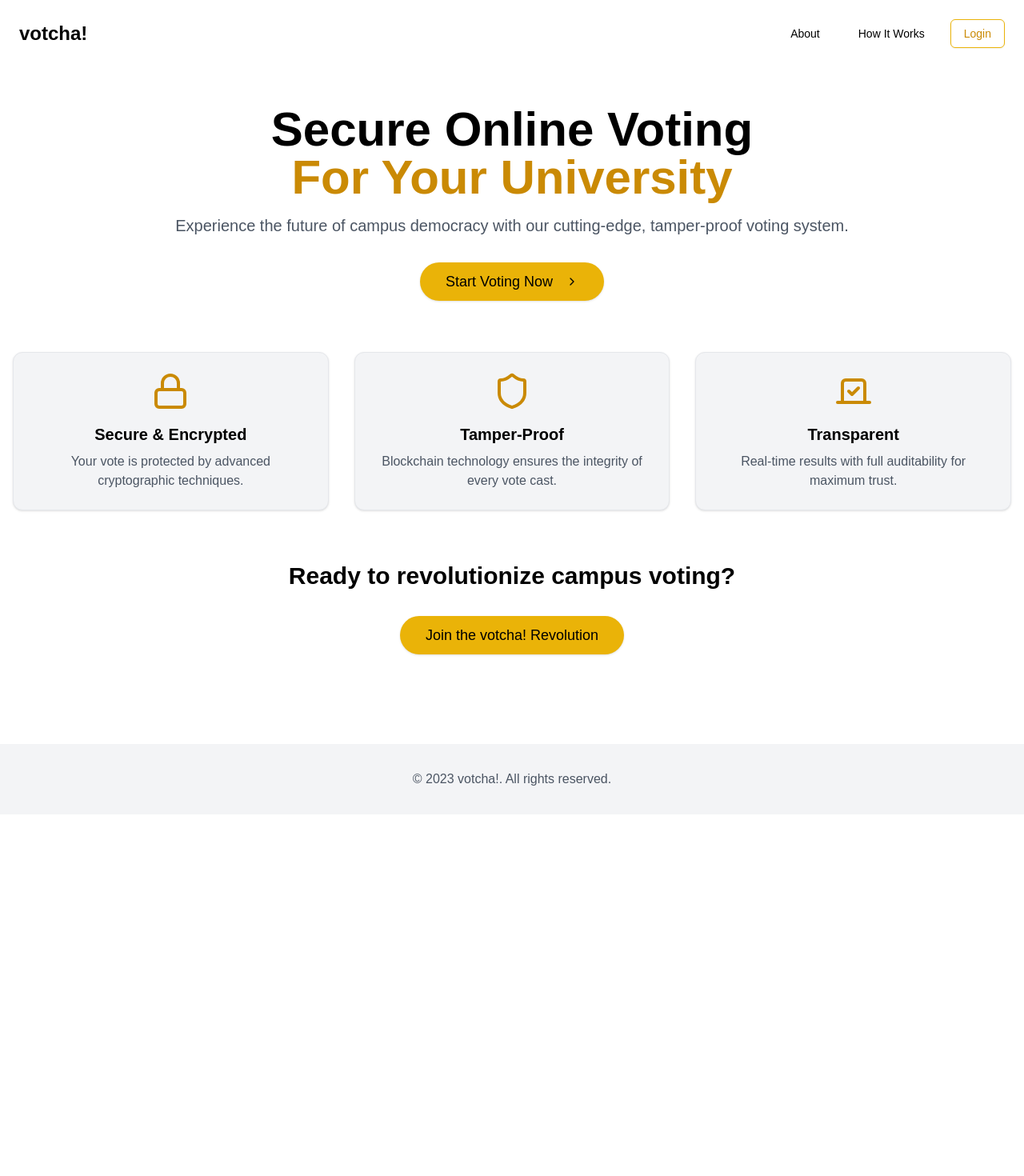
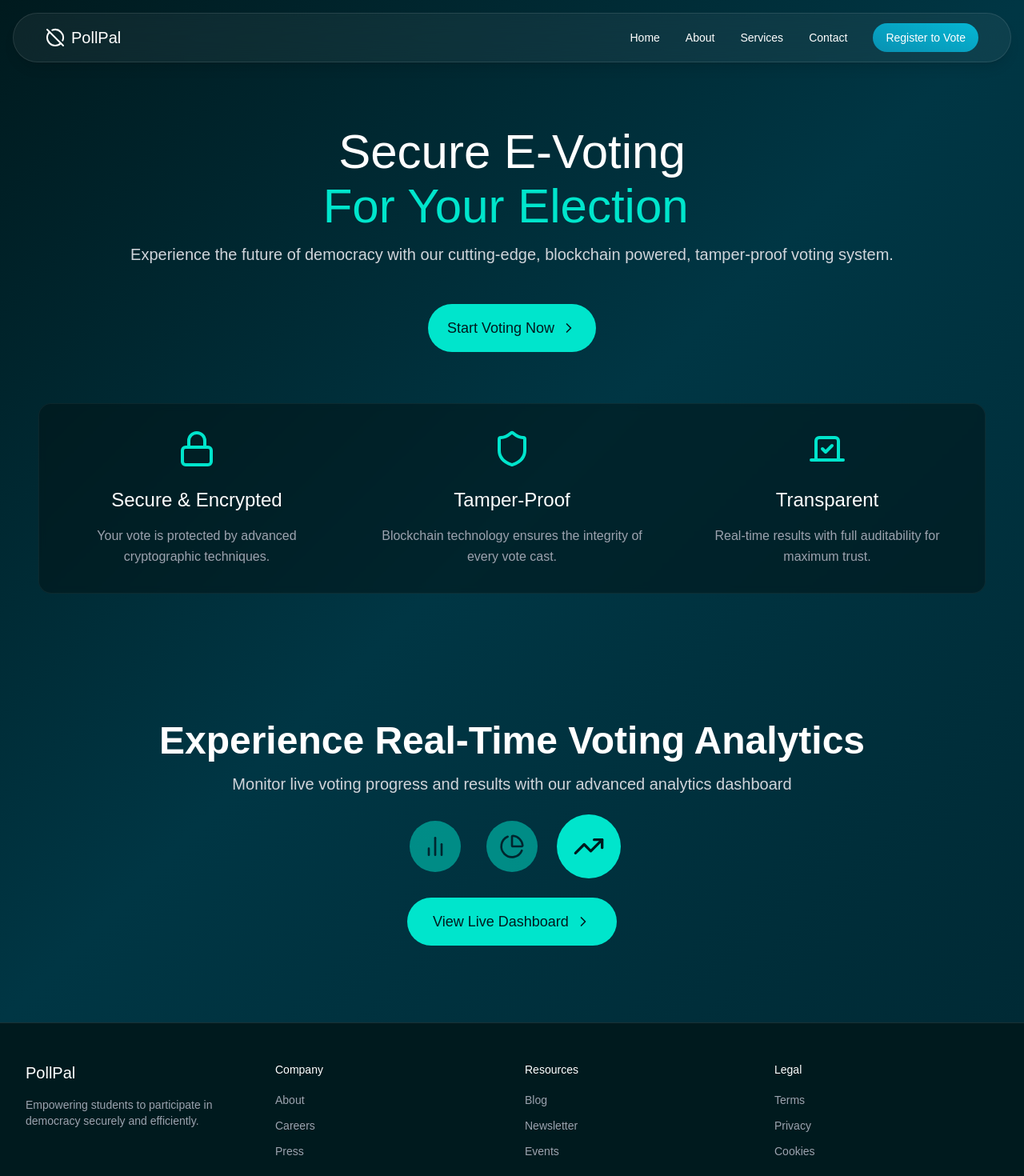
Before and after one commit to de5pro/pollchain-web, a Next.js app: page / in a window 1280 px wide. Shown: the top 1470 px of the page at 80% size. Before the commit the page ends 1018 px from the top, so only its background shows below. Built offline with nearby package versions, Linux system fonts and the light colour scheme; no server answers.

Commit message:
update landing page

```diff
--- a/package.json
+++ b/package.json
@@ -33,6 +33,7 @@
     "react-cookie": "^7.2.2",
     "react-dom": "19.0.0-rc-02c0e824-20241028",
     "react-qr-reader": "^3.0.0-beta-1",
+    "react-type-animation": "^3.2.0",
     "react-webcam": "^7.2.0",
     "tailwind-merge": "^2.5.4",
     "tailwindcss-animate": "^1.0.7"
--- a/src/actions/actions.js
+++ b/src/actions/actions.js
@@ -4,7 +4,7 @@ import axios from "axios";
 
 export const getAllBlocks = async () => {
   try {
-    const res = await axios.get("https://pollpal.ercloud.xyz/getAllBlocks");
+    const res = await axios.get("https://blockchain.ercloud.xyz/getAllBlocks");
     const blocks = res.data;
     return blocks;
   } catch (error) {
@@ -15,7 +15,7 @@ export const getAllBlocks = async () => {
 
 export const getWalletBalance = async (address) => {
   try {
-    const res = await axios.post("https://pollpal.ercloud.xyz/getWalletBalance", {
+    const res = await axios.post("https://blockchain.ercloud.xyz/getWalletBalance", {
       publicKey: address
     });
     const balance = res.data;
--- a/src/app/page.js
+++ b/src/app/page.js
@@ -1,11 +1,13 @@
 import { LandingPage } from "@/components/landing-page";
+import Navbar from "@/components/navbarv3";
+import Footer from "@/components/footer";
 
 export default function Home() {
   return (
-    <div>
-      <main>
-        <LandingPage />
-      </main>
-    </div>
+    <>
+      <Navbar />
+      <LandingPage />
+      <Footer />
+    </>
   );
 }
--- a/src/components/footer.jsx
+++ b/src/components/footer.jsx
@@ -1,39 +1,5 @@
 import Link from 'next/link'
-import { Facebook, Twitter, Linkedin, Instagram } from 'lucide-react'
-
-const footerLinks = [
-  {
-    title: 'Company',
-    links: [
-      { name: 'About', href: '/about' },
-      { name: 'Careers', href: '/careers' },
-      { name: 'Press', href: '/press' },
-    ],
-  },
-  {
-    title: 'Resources',
-    links: [
-      { name: 'Blog', href: '/blog' },
-      { name: 'Newsletter', href: '/newsletter' },
-      { name: 'Events', href: '/events' },
-    ],
-  },
-  {
-    title: 'Legal',
-    links: [
-      { name: 'Terms', href: '/terms' },
-      { name: 'Privacy', href: '/privacy' },
-      { name: 'Cookies', href: '/cookies' },
-    ],
-  },
-]
-
-const socialLinks = [
-  { name: 'Facebook', icon: Facebook, href: '#' },
-  { name: 'Twitter', icon: Twitter, href: '#' },
-  { name: 'LinkedIn', icon: Linkedin, href: '#' },
-  { name: 'Instagram', icon: Instagram, href: '#' },
-]
+import { footerLinks, socialLinks } from '@/lib/data'
 
 export default function Footer() {
   return (
@@ -45,7 +11,7 @@ export default function Footer() {
               <span className="text-xl font-light">PollPal</span>
             </Link>
             <p className="mt-4 text-sm text-gray-400">
-              Empowering citizens to participate in democracy securely and efficiently.
+              Empowering students to participate in democracy securely and efficiently.
             </p>
           </div>
           {footerLinks.map((column) => (
--- a/src/components/landing-page.jsx
+++ b/src/components/landing-page.jsx
@@ -1,89 +1,133 @@
-'use client'
+"use client";
 
-import { useRouter } from 'next/navigation'
-import { Button } from "@/components/ui/button"
-import { Card, CardContent } from "@/components/ui/card"
-import { ChevronRight, Lock, Shield, Vote } from "lucide-react"
+import {
+  BarChart2,
+  ChevronRight,
+  Lock,
+  PieChart,
+  Shield,
+  TrendingUp,
+  Vote,
+} from "lucide-react";
+import { TypeAnimation } from "react-type-animation";
+import Link from "next/link";
+import React, { useState, useEffect } from "react";
+import { motion } from "framer-motion";
+
+const icons = [BarChart2, PieChart, TrendingUp];
 
 export function LandingPage() {
-  const router = useRouter();
+  const [activeIcon, setActiveIcon] = useState(0);
 
+  useEffect(() => {
+    const interval = setInterval(() => {
+      setActiveIcon((prev) => (prev + 1) % icons.length);
+    }, 2000);
+    return () => clearInterval(interval);
+  }, []);
   return (
-    (<div className="min-h-screen bg-white text-black">
-      <header className="p-4 md:p-6">
-        <nav className="flex justify-between items-center">
-          <h1 className="text-2xl font-bold text-black">
-            votcha!
-          </h1>
-          <div className="space-x-4">
-            <Button variant="ghost" className="text-black hover:text-yellow-600">About</Button>
-            <Button variant="ghost" className="text-black hover:text-yellow-600">How It Works</Button>
-            <Button
-              variant="outline"
-              className="border-yellow-500 text-yellow-600 hover:bg-yellow-500 hover:text-black"
-              onClick={() => router.push('/login')}>
-              Login
-            </Button>
-          </div>
-        </nav>
-      </header>
-      <main className="container mx-auto px-4 py-12">
-        <section className="text-center mb-16">
-          <h2 className="text-4xl md:text-6xl font-bold mb-4 text-black">
-            Secure Online Voting
-            <br />
-            <span className="text-yellow-600">
-              For Your University
-            </span>
+    <div className="min-h-screen bg-[#001A1E] bg-gradient-to-br from-[#001A1E] via-[#003644] to-[#002A35]">
+      <main className="container mx-auto px-4 pt-40">
+        <section className="text-center">
+          <h2 className="text-4xl md:text-6xl font-light mb-2 text-white">
+            Secure E-Voting
           </h2>
-          <p className="text-xl text-gray-600 mb-8">
-            Experience the future of campus democracy with our cutting-edge, tamper-proof voting system.
+          <span className="text-[#00E5CC] text-4xl md:text-6xl font-light">
+            For Your{" "}
+            <TypeAnimation
+              sequence={["University", 2000, "Election", 2000, "Company", 2000]}
+              wrapper="span"
+              speed={200}
+              repeat={Infinity}
+            />
+          </span>
+          <p className="text-xl text-gray-300 mt-4 mb-12 text-center mx-auto">
+            Experience the future of democracy with our cutting-edge, blockchain
+            powered, tamper-proof voting system.
           </p>
-          <Button
-            className="bg-yellow-500 text-black text-lg px-8 py-6 rounded-full hover:bg-yellow-600 transition-colors"
-            onClick={() => router.push('/validate')}>
+          <Link
+            className="inline-flex items-center bg-[#00E5CC] text-[#001A1E] text-lg px-6 py-4 rounded-full hover:bg-[#00c4af] transition-colors hover:cursor-pointer"
+            href="/details"
+          >
             Start Voting Now
             <ChevronRight className="ml-2 h-5 w-5" />
-          </Button>
+          </Link>
         </section>
 
-        <section className="grid md:grid-cols-3 gap-8 mb-16">
-          <Card className="bg-gray-100 border-gray-200">
-            <CardContent className="p-6 flex flex-col items-center text-center">
-              <Lock className="h-12 w-12 mb-4 text-yellow-600" />
-              <h3 className="text-xl font-semibold mb-2 text-black">Secure & Encrypted</h3>
-              <p className="text-gray-600">Your vote is protected by advanced cryptographic techniques.</p>
-            </CardContent>
-          </Card>
-          <Card className="bg-gray-100 border-gray-200">
-            <CardContent className="p-6 flex flex-col items-center text-center">
-              <Shield className="h-12 w-12 mb-4 text-yellow-600" />
-              <h3 className="text-xl font-semibold mb-2 text-black">Tamper-Proof</h3>
-              <p className="text-gray-600">Blockchain technology ensures the integrity of every vote cast.</p>
-            </CardContent>
-          </Card>
-          <Card className="bg-gray-100 border-gray-200">
-            <CardContent className="p-6 flex flex-col items-center text-center">
-              <Vote className="h-12 w-12 mb-4 text-yellow-600" />
-              <h3 className="text-xl font-semibold mb-2 text-black">Transparent</h3>
-              <p className="text-gray-600">Real-time results with full auditability for maximum trust.</p>
-            </CardContent>
-          </Card>
+        {/* Services Section */}
+        <section className="max-w-7xl mx-auto px-4 sm:px-6 lg:px-8 py-16">
+          <div className="backdrop-blur-sm bg-[#001214]/50 rounded-2xl p-12 xl:p-8 border border-white/5">
+            <div className="grid md:grid-cols-3 gap-16">
+              <ServiceCard
+                icon={<Lock className="w-12 h-12" />}
+                title="Secure & Encrypted"
+                description="Your vote is protected by advanced cryptographic techniques."
+              />
+              <ServiceCard
+                icon={<Shield className="w-12 h-12" />}
+                title="Tamper-Proof"
+                description="Blockchain technology ensures the integrity of every vote cast."
+              />
+              <ServiceCard
+                icon={<Vote className="w-12 h-12" />}
+                title="Transparent"
+                description="Real-time results with full auditability for maximum trust."
+              />
+            </div>
+          </div>
         </section>
 
-        <section className="text-center">
-          <h2 className="text-3xl font-bold mb-8 text-black">Ready to revolutionize campus voting?</h2>
-          <Button
-                className="bg-yellow-500 text-black text-lg px-8 py-6 rounded-full hover:bg-yellow-600 transition-colors"
-                onClick={() => router.push('/live')}
-            >
-            Join the votcha! Revolution
-          </Button>
+        <section className="text-center py-24">
+          <h2 className="mb-4 text-5xl font-bold text-white">
+            Experience Real-Time Voting Analytics
+          </h2>
+          <p className="text-xl text-gray-300 mb-8">
+            Monitor live voting progress and results with our advanced analytics
+            dashboard
+          </p>
+          <motion.div
+            className="mb-8 flex justify-center space-x-8"
+            initial={{ opacity: 0, y: 20 }}
+            animate={{ opacity: 1, y: 0 }}
+            transition={{ duration: 0.6, delay: 0.4 }}
+          >
+            {icons.map((Icon, index) => (
+              <motion.div
+                key={index}
+                className={`rounded-full bg-[#00E5CC] p-4 ${
+                  index === activeIcon ? "scale-125" : "scale-100 opacity-50"
+                }`}
+                animate={{
+                  scale: index === activeIcon ? 1.25 : 1,
+                  opacity: index === activeIcon ? 1 : 0.5,
+                }}
+                transition={{ duration: 0.3 }}
+              >
+                <Icon className="h-8 w-8 text-[#001A1E]" />
+              </motion.div>
+            ))}
+          </motion.div>
+          <Link
+            className="inline-flex items-center bg-[#00E5CC] text-[#001A1E] text-lg px-8 py-4 rounded-full hover:bg-[#00c4af] transition-colors"
+            href="/live"
+          >
+            View Live Dashboard
+            <ChevronRight className="ml-2 h-5 w-5" />
+          </Link>
         </section>
       </main>
-      <footer className="bg-gray-100 mt-16 py-8 text-center text-gray-600">
-        <p>&copy; 2023 votcha!. All rights reserved.</p>
-      </footer>
-    </div>)
+    </div>
   );
 }
+
+function ServiceCard({ icon, title, description }) {
+  return (
+    <div className="text-center group">
+      <div className="text-[#00E5CC] mb-6 flex justify-center">{icon}</div>
+      <h3 className="text-2xl font-light text-white mb-4 group-hover:text-[#00E5CC] transition-colors">
+        {title}
+      </h3>
+      <p className="text-gray-400 leading-relaxed">{description}</p>
+    </div>
+  );
+}
--- a/src/components/navbarv3.jsx
+++ b/src/components/navbarv3.jsx
@@ -4,14 +4,9 @@ import { useState, useEffect } from "react";
 import Link from "next/link";
 import { motion, AnimatePresence } from "framer-motion";
 import { CircleOff } from 'lucide-react';
+import { navItems } from "@/lib/data";
 
-const navItems = [
-  { name: "About", href: "/about" },
-  { name: "Locations", href: "/locations" },
-  { name: "Help", href: "/help" },
-];
-
-export default function FloatingNavbar() {
+export default function Navbar() {
   const [isVisible, setIsVisible] = useState(true)
   const [lastScrollY, setLastScrollY] = useState(0)
   const [showAfterHide, setShowAfterHide] = useState(true)
@@ -63,7 +58,7 @@ export default function FloatingNavbar() {
           exit={{ y: -100, opacity: 1 }}
           transition={{ duration: 0.8, ease: "easeInOut" }}
         >
-          <div className="max-w-7xl translate-x-[8.1%]">
+          <div className="max-w-7xl mx-auto">
             <div className="backdrop-blur-xl bg-white/5 rounded-full border border-white/10 shadow-lg">
               <div className="flex items-center justify-between px-10 py-3">
                 <Link href="/" className="flex items-center space-x-2 text-white hover:text-cyan-400 transition-colors duration-500">
--- /dev/null
+++ b/src/lib/data.js
@@ -0,0 +1,72 @@
+import { Facebook, Twitter, Linkedin, Instagram } from 'lucide-react'
+
+export const navItems = [
+    { name: 'Home', href: '/' },
+    { name: 'About', href: '/about' },
+    { name: 'Services', href: '/services' },
+    { name: 'Contact', href: '/contact' },
+]
+
+export const candidates = [
+    {
+      id: 1,
+      name: "Alex Johnson",
+      address:
+        "04414b1ffabcbdd4b74ebd68f4f5ecfa15600426f3a2fe95247afa0636e1d7251f50ed1afd4e975c8305cb86a6187e26ec4f45348baac39a0d6bf6c066b9d2152c",
+      image:
+        "https://cdn.antaranews.com/cache/1200x800/2024/10/03/000_36J26WD.jpg",
+        votes: 0,
+    },
+    {
+        id: 2,
+        name: "Sam Rodriguez",
+        address:
+        "04a21b31dcc89d13e4fb78cb5f8e2505a49ae8eed9d4b6b9495ab9dec05686e249f537e2850f9bdd58b8bd04e9e30663267d614eba120a97b159448e58cdeeba05",
+        image:
+        "https://ichef.bbci.co.uk/ace/standard/3840/cpsprodpb/3a97/live/0dac61f0-d7a9-11ee-8f28-259790e80bba.jpg",
+        votes: 0,
+    },
+    {
+        id: 3,
+        name: "Jordan Lee",
+        address:
+        "049a94e4bde78b026dfdc764c317949a866bd2731ae0be9f15b3f8ba382ced8ef5cb3ffddc51c10c951342265e105102fd1b3d55e99066e7bacdf591726d49d4aa",
+      image:
+      "https://static.independent.co.uk/2024/10/28/09/27-3c5ee0b831ca40e8843478fb62e81cd8.jpg",
+      votes: 0,
+    },
+];
+
+export const footerLinks = [
+    {
+      title: 'Company',
+      links: [
+        { name: 'About', href: '/about' },
+        { name: 'Careers', href: '/careers' },
+        { name: 'Press', href: '/press' },
+      ],
+    },
+    {
+      title: 'Resources',
+      links: [
+        { name: 'Blog', href: '/blog' },
+        { name: 'Newsletter', href: '/newsletter' },
+        { name: 'Events', href: '/events' },
+      ],
+    },
+    {
+      title: 'Legal',
+      links: [
+        { name: 'Terms', href: '/terms' },
+        { name: 'Privacy', href: '/privacy' },
+        { name: 'Cookies', href: '/cookies' },
+      ],
+    },
+  ]
+
+export const socialLinks = [
+    { name: 'Facebook', icon: Facebook, href: '#' },
+    { name: 'Twitter', icon: Twitter, href: '#' },
+    { name: 'LinkedIn', icon: Linkedin, href: '#' },
+    { name: 'Instagram', icon: Instagram, href: '#' },
+]
```
Also changed, not shown: src/components/live-polling.jsx (+1 -27 lines), 1 other file (tests, documents, lock files or other folders).
